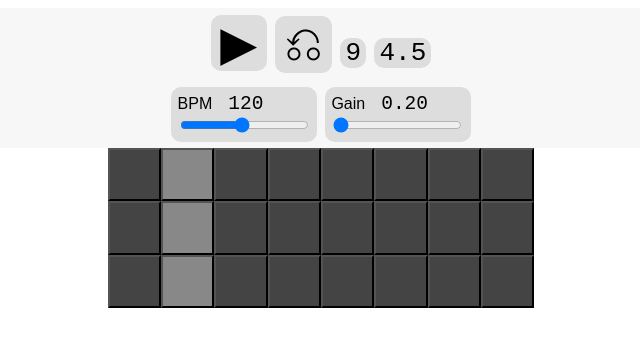
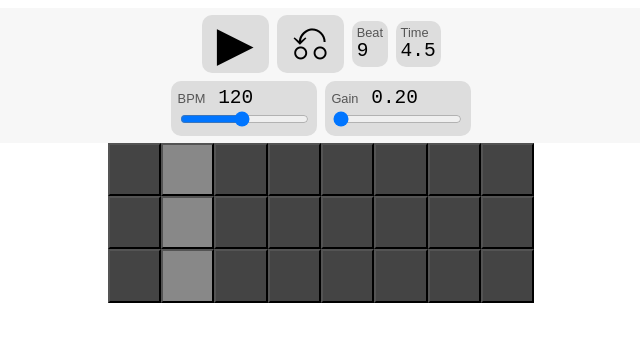
Before and after one commit to enthal/webaudio, a plain HTML site: page 002_StepSequencer.html in a window 1280 px wide. Shown: the whole page, without its empty margins (319-959 px from the left). Drawn offline with Linux system fonts and the light colour scheme.

Commit message:
control style

```diff
--- a/002_StepSequencer.html
+++ b/002_StepSequencer.html
@@ -19,12 +19,19 @@
       padding: 0 0.2em;
       margin: 4px;
       border-radius: 10px;
+      display: inline-block;
     }
     .control.button {
       font-size: 300%;
+      width: 1em;
+      height: 1.2em;
     }
     .control.value {
-      font-size: 200%;
+      padding: 0.3em;
+      text-align: left;
+    }
+    .control.value .value-text {
+      font-size: 150%;
       font-family: monospace;
     }
 
@@ -41,6 +48,12 @@
     .control.range-control .value {
       font-size: 150%;
       font-family: monospace;
+    }
+
+    .control label {
+      font-size: 80%;
+      color: #555;
+      font-weight: 100;
     }
 
     .play-pause-button:before { content: "▶︎"; }
@@ -63,8 +76,7 @@
     }
 
     .row > * {
-      display: inline-block;
-      margin-bottom: 0.2em;
+      vertical-align: middle;
     }
   </style>
 </head>
@@ -212,12 +224,18 @@
 
   const attachTopControls = (scheduler, master) => {
     const controls = {};
+    const playPause = () => {
+      scheduler.playing = !scheduler.playing;
+      top.classList.toggle('playing',scheduler.playing);
+      console.log("playing",scheduler.playing);
+    };
+
     const top = el.select('#top-controls', [
       el('.row', [
-        controls.playPauseButton   = el('.control.button.play-pause-button'),
-        controls.restartButton     = el('.control.button.restart-button'),
-        controls.beatView          = el('.control.value'),
-        controls.timeView          = el('.control.value'),
+        controls.playPauseButton   = el('.control.button.play-pause-button', { click:playPause } ),
+        controls.restartButton     = el('.control.button.restart-button',    { click:scheduler.restart } ),
+        controls.beatView          = makeValueControl("Beat"),
+        controls.timeView          = makeValueControl("Time"),
       ]),
       el('.row', [
         makeRangeControl( 'bpm', "BPM",
@@ -232,20 +250,23 @@
       ]),
     ]);
 
-    controls.playPauseButton.addEventListener('click', () => {
-      scheduler.playing = !scheduler.playing;
-      top.classList.toggle('playing',scheduler.playing);
-      console.log("playing",scheduler.playing);
-    });
-    controls.restartButton.addEventListener('click', scheduler.restart);
-
     scheduler.register({ onBeat: (beatI, playTime) => {
-      controls.beatView.innerText = beatI;
-      controls.timeView.innerText = playTime.toFixed(1);
+      controls.beatView.setValue(beatI);
+      controls.timeView.setValue(playTime.toFixed(1));
     } });
 
   }
 
+
+  const makeValueControl = label => {
+    let valueEl;
+    const r = el(`.control.value`, [
+      el('label', [ label ]),
+      valueEl = el('.value-text'),
+    ]);
+    r.setValue = v => valueEl.innerText = v;
+    return r;
+  }
 
   const makeRangeControl = (name, label, attrs, handleChange) => {
     let inputEl, valueEl;
```
